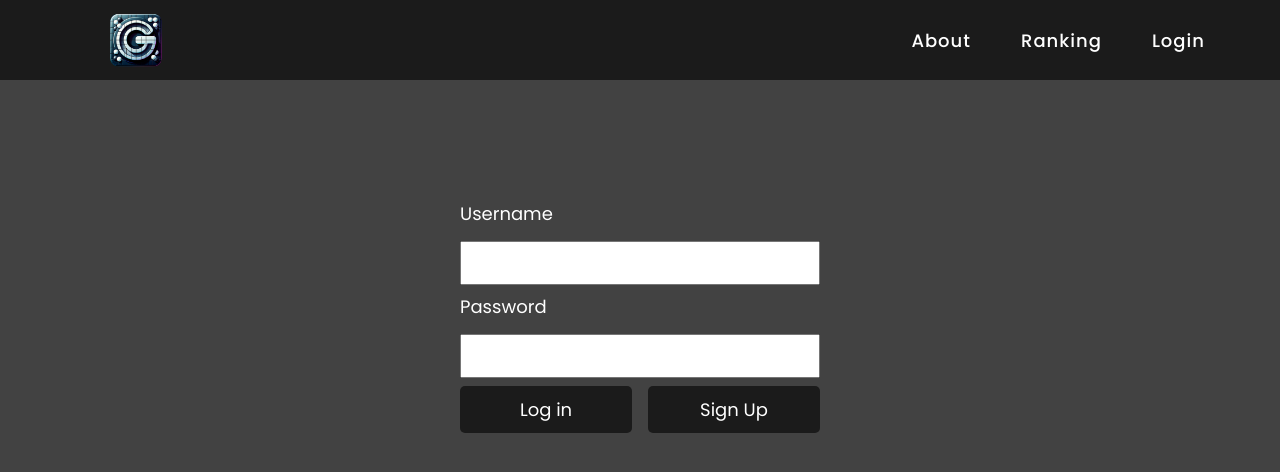
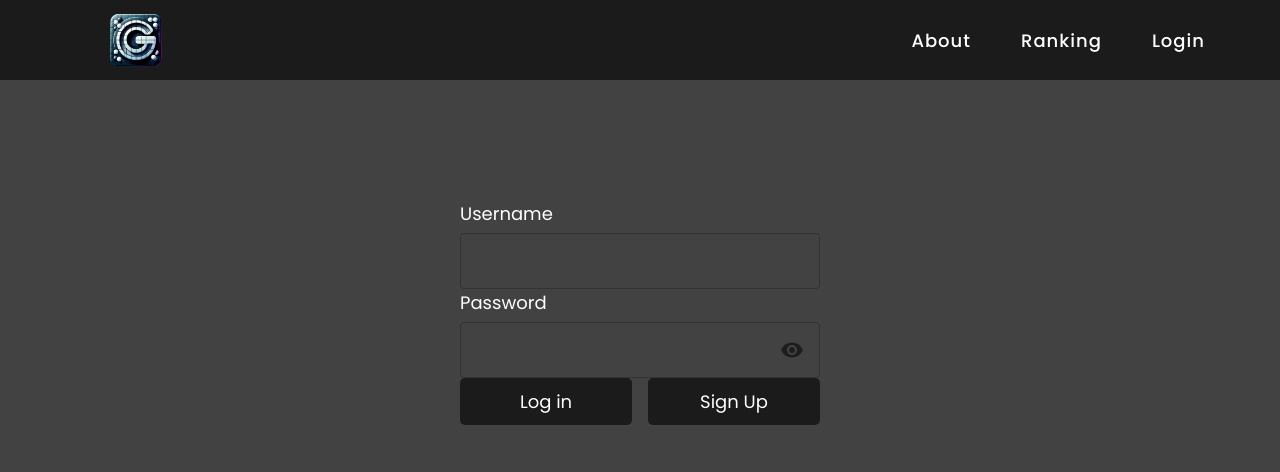
Before and after one commit to ISEL-STRESSES/Gomoku-Web, a React app in the folder code/js/: page / in a window 1280 px wide. Both pictures are taken after a click on the button "LOG IN". Shown: the top 472 px of the page. Built offline with nearby package versions, Linux system fonts and the light colour scheme.

Commit message:
Login visibility button

```diff
--- a/code/js/src/components/authentication/Login.tsx
+++ b/code/js/src/components/authentication/Login.tsx
@@ -4,9 +4,10 @@ import { Navigate, useLocation } from 'react-router-dom';
 import { UserService } from '../../service/user/UserService';
 import { Failure, Success } from '../../utils/Either';
 import { Problem } from '../../service/media/Problem';
-import { Alert, Stack } from '@mui/material';
+import { Alert, IconButton, InputAdornment, Stack, TextField } from '@mui/material';
 import { useSetUser } from "./Authn";
 import { getUserName } from "../../utils/cookieUtils";
+import { Visibility, VisibilityOff } from '@mui/icons-material';
 
 type State =
   | { tag: 'editing'; error?: string; inputs: { username: string; password: string } }
@@ -18,6 +19,7 @@ type Action =
   | { type: 'submit' }
   | { type: 'error'; message: string }
   | { type: 'success' };
+
 
 function logUnexpectedAction(state: State, action: Action) {
   console.log(`Unexpected action '${action.type} on state '${state.tag}'`);
@@ -55,15 +57,25 @@ export function Login() {
   console.log('Login');
   const [state, dispatch] = React.useReducer(reduce, { tag: 'editing', inputs: { username: '', password: '' } });
   const [isSignUp, setSignUp] = useState(true);
+  const [showPassword, setShowPassword] = useState(false);
   const location = useLocation();
   const setUser = useSetUser();
+
+  const handleClickShowPassword = () => {
+    setShowPassword(!showPassword);
+  };
+
+  const handleMouseDownPassword = (event: React.MouseEvent<HTMLButtonElement>) => {
+    event.preventDefault();
+  };
 
   if (state.tag === 'redirect') {
     return <Navigate to={location.state?.source?.pathname || '/me'} replace={true} />;
   }
 
-  function handleChange(ev: React.FormEvent<HTMLInputElement>) {
-    dispatch({ type: 'edit', inputName: ev.currentTarget.name, inputValue: ev.currentTarget.value });
+  function handleChange(event: React.ChangeEvent<HTMLInputElement | HTMLTextAreaElement>) {
+    const inputName = event.target.name as 'username' | 'password';
+    dispatch({ type: 'edit', inputName, inputValue: event.target.value });
   }
 
   function handleSubmit(ev: React.FormEvent<HTMLFormElement>) {
@@ -101,7 +113,7 @@ export function Login() {
         <fieldset disabled={state.tag !== 'editing'} id='authFieldSet'>
           <div>
             <label htmlFor='input'>Username</label>
-            <input
+            <TextField
               id='autbBtnUser'
               className='input'
               type='text'
@@ -112,15 +124,29 @@ export function Login() {
             />
           </div>
           <div>
-            <label htmlFor='input'>Password</label>
-            <input
+            <label htmlFor='inputPassword'>Password</label>
+            <TextField
               id='autbBtnPass'
               className='input'
-              type='password'
+              type={showPassword ? 'text' : 'password'}
               name='password'
               value={password}
               onChange={handleChange}
               required
+              InputProps={{
+                endAdornment: (
+                  <InputAdornment position="end">
+                    <IconButton
+                      aria-label="toggle password visibility"
+                      onClick={handleClickShowPassword}
+                      onMouseDown={handleMouseDownPassword}
+                      edge="end"
+                    >
+                      {showPassword ? <VisibilityOff /> : <Visibility />}
+                    </IconButton>
+                  </InputAdornment>
+                ),
+              }}
             />
           </div>
           <div>
@@ -142,5 +168,4 @@ export function Login() {
       </form>
     </div>
   );
-
 }
--- a/code/js/src/components/game/utils/useInterval.ts
+++ b/code/js/src/components/game/utils/useInterval.ts
@@ -30,5 +30,5 @@ export function useInterval(
         }
         const id = setTimeout(tick, delay);
         return () => clearTimeout(id);
-    }, [delay, ...dependencies]);
+    }, [delay, dependencies]);
 }
```
